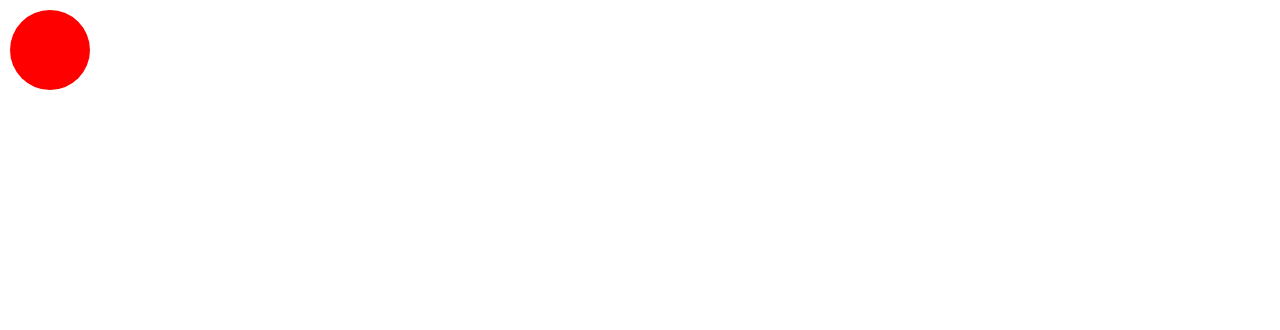
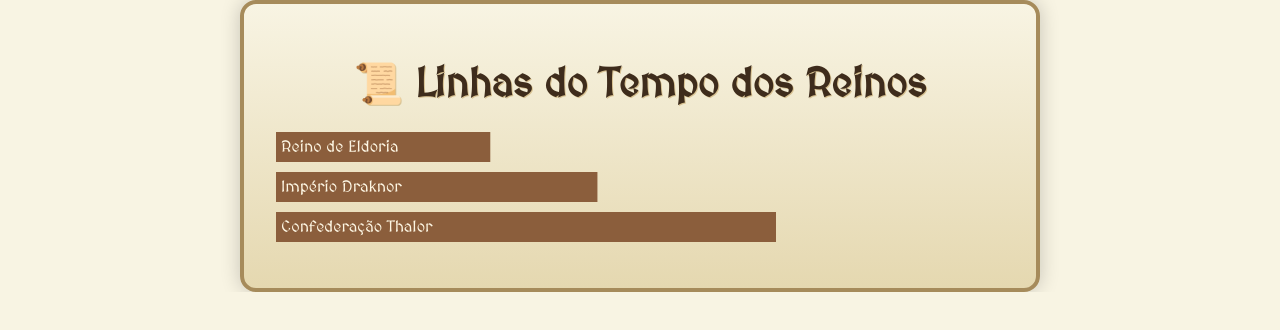
Before and after one commit to ebertm777/medieval-data-view, a Next.js app: page / in a window 1280 px wide. Shown: the top 330 px of the page. Built offline with nearby package versions, Linux system fonts and the light colour scheme.

Commit message:
created svg chart

```diff
--- /dev/null
+++ b/src/Data/Data.jsx
@@ -0,0 +1,48 @@
+"use client";
+import { useRef, useEffect } from "react";
+import * as d3 from "d3";
+
+export default function TimelineChart({ data }) {
+  const ref = useRef();
+
+  useEffect(() => {
+    if (!data || data.length === 0) return;
+
+    const svg = d3.select(ref.current);
+    svg.selectAll("*").remove(); // limpar
+
+    const width = 600;
+    const height = data.length * 40;
+
+    svg.attr("width", width).attr("height", height);
+
+    const x = d3
+      .scaleLinear()
+      .domain([0, d3.max(data, (d) => d.end)])
+      .range([0, width - 100]);
+
+    svg
+      .selectAll("rect")
+      .data(data)
+      .enter()
+      .append("rect")
+      .attr("x", (d) => x(d.start))
+      .attr("y", (d, i) => i * 40)
+      .attr("width", (d) => x(d.end - d.start))
+      .attr("height", 30)
+      .attr("fill", "#8b5e3c");
+
+    svg
+      .selectAll("text")
+      .data(data)
+      .enter()
+      .append("text")
+      .text((d) => d.name)
+      .attr("x", 5)
+      .attr("y", (d, i) => i * 40 + 20)
+      .attr("fill", "#fdf6e3")
+      .style("font-family", "MedievalSharp");
+  }, [data]);
+
+  return <svg ref={ref}></svg>;
+}
--- a/src/app/globals.css
+++ b/src/app/globals.css
@@ -1,3 +1,5 @@
+@import url('https://fonts.googleapis.com/css2?family=MedievalSharp&display=swap');
+
 :root {
   --background: #ffffff;
   --foreground: #171717;
@@ -17,11 +19,19 @@ body {
 }
 
 body {
-  color: var(--foreground);
-  background: var(--background);
-  font-family: Arial, Helvetica, sans-serif;
-  -webkit-font-smoothing: antialiased;
-  -moz-osx-font-smoothing: grayscale;
+  margin: 0;
+  padding: 0;
+  background-color: #f8f4e3;
+  font-family: 'MedievalSharp', cursive;
+  color: #4b3621;
+}
+
+h1 {
+  text-align: center;
+  font-size: 2.5rem;
+  margin: 1.5rem 0;
+  color: #3e2c1c;
+  text-shadow: 1px 1px #d8c292;
 }
 
 * {
@@ -40,3 +50,13 @@ a {
     color-scheme: dark;
   }
 }
+
+.container {
+  max-width: 800px;
+  margin: auto;
+  padding: 2rem;
+  background: linear-gradient(to bottom, #f8f4e3, #e5d8b0);
+  border: 4px solid #a68b5b;
+  border-radius: 16px;
+  box-shadow: 0 0 20px rgba(0, 0, 0, 0.2);
+}
--- a/src/app/page.js
+++ b/src/app/page.js
@@ -1,12 +1,16 @@
+import TimelineChart from "@/Data/Data";
+
+const kingdoms = [
+  { name: "Reino de Eldoria", start: 0, end: 300 },
+  { name: "Império Draknor", start: 0, end: 450 },
+  { name: "Confederação Thalor", start: 0, end: 700 },
+];
+
 export default function Home() {
   return (
-    <div>
-      <svg viewBox="0 0 100 100" style={{ width: "100px", height: "100px" }}>
-        <circle cx="50" cy="50" r="40" fill="red" />
-      </svg>
-      <svg viewBox="0 0 320 90" style={{ width: "320px", height: "90px" }}>
-        <rect width="320" height="90" fill="white" />
-      </svg>
-    </div>
+    <div className="container">
+    <h1>📜 Linhas do Tempo dos Reinos</h1>
+    <TimelineChart data={kingdoms} />
+  </div>
   );
 }
```
Also changed, not shown: package.json (+5 -4 lines), 1 other file (tests, documents, lock files or other folders).
